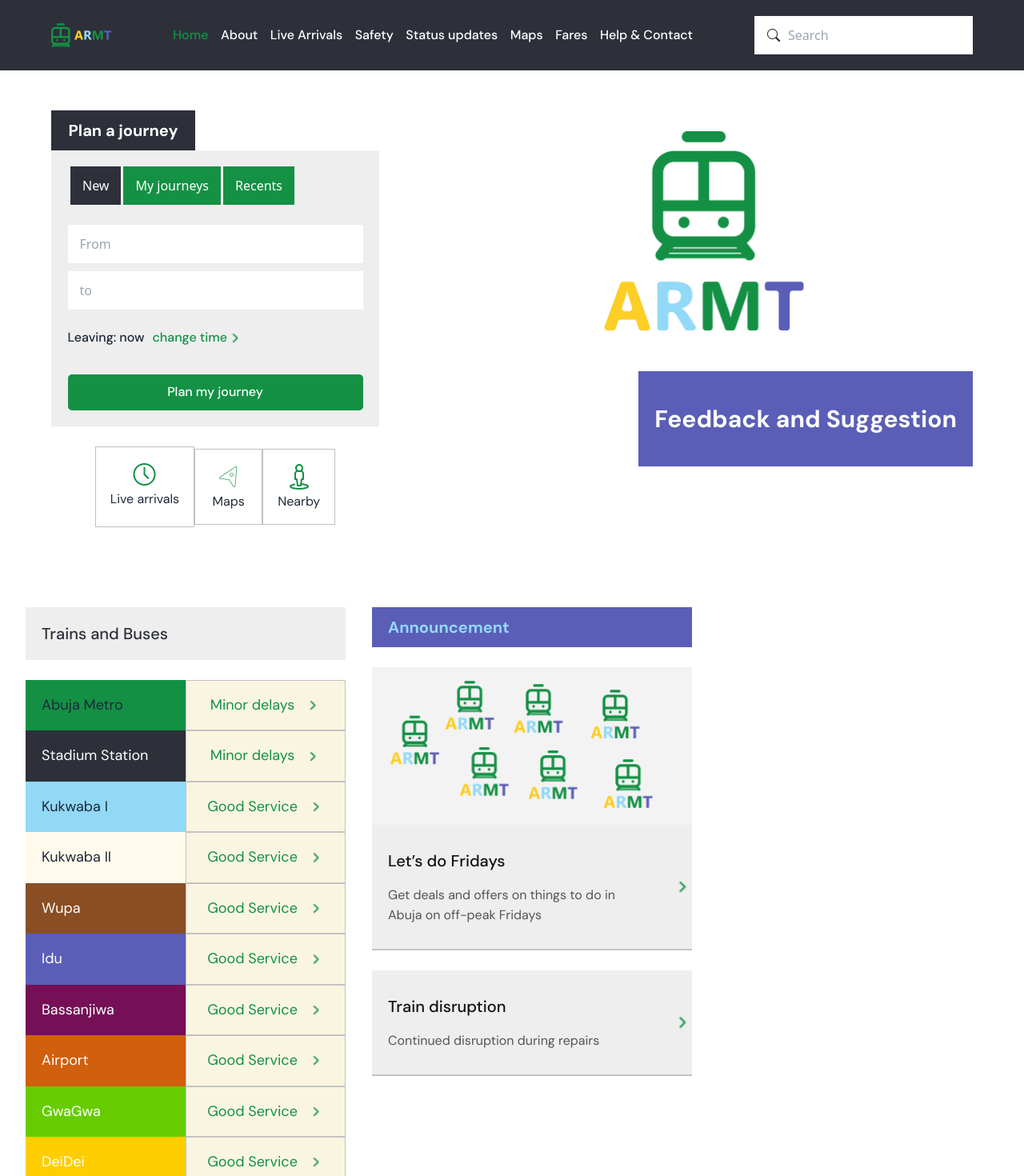
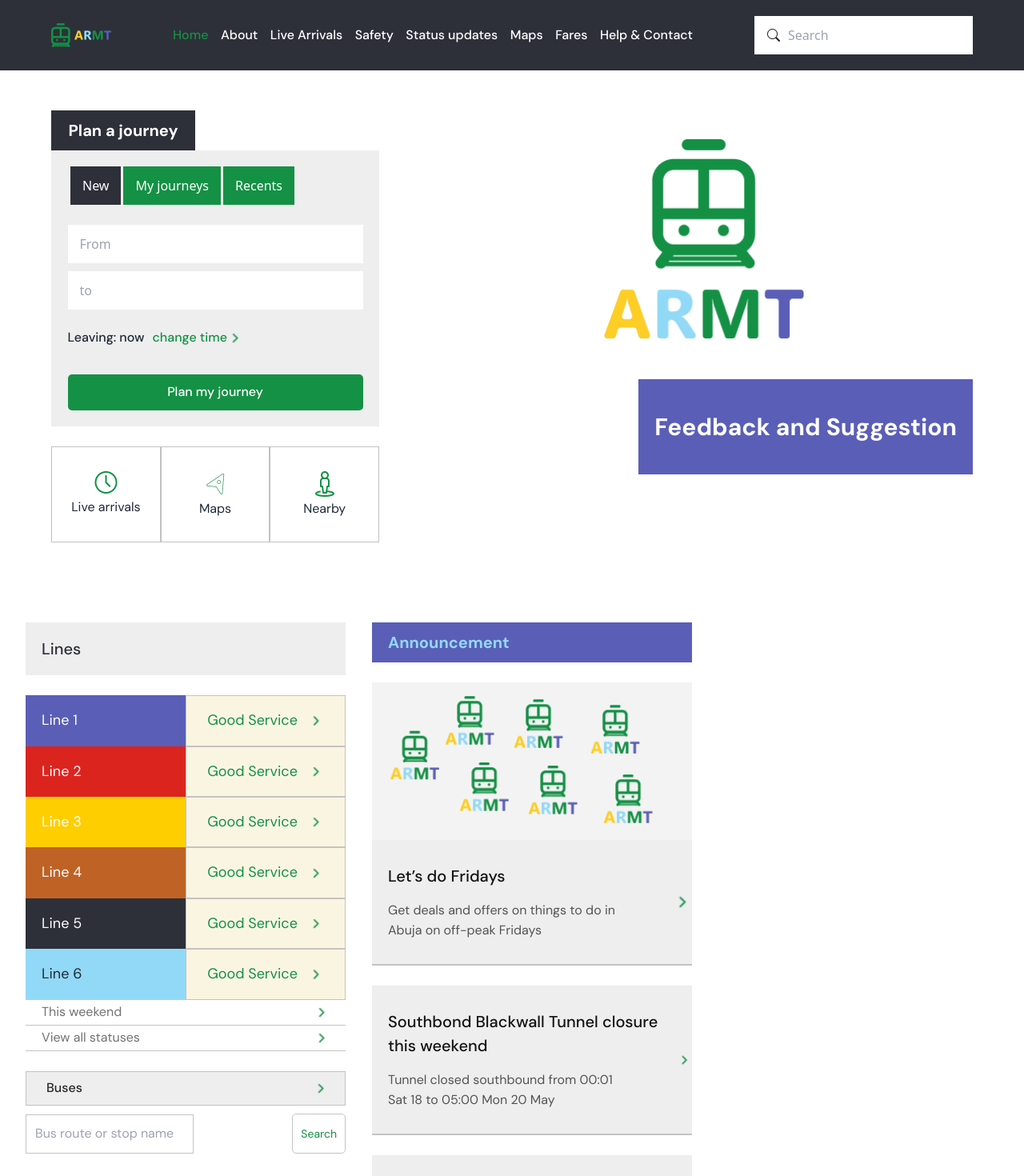
Before and after one commit to AxelCyberEnterprises/armt, a Next.js app: page / in a window 1280 px wide. Shown: the top 1470 px of the page at 80% size. Built offline with nearby package versions, Linux system fonts and the light colour scheme.

Commit message:
changes made to the home page

```diff
--- a/src/app/maps/page.jsx
+++ b/src/app/maps/page.jsx
@@ -1,4 +1,5 @@
 import Extras from '@/components/Extras/Extras'
+import Footer from '@/components/Footer/Footer'
 import Header from '@/components/header/Header'
 import React from 'react'
 import "./page.css"
--- a/src/app/page.css
+++ b/src/app/page.css
@@ -15,7 +15,8 @@
 .landing__container-section1_left {
   display: flex;
   flex-direction: column;
-  width: 410px;
+  max-width: 410px;
+  width:100%;
   margin-top: 50px;
 }
 .landing__container-section1_left > button {
@@ -38,6 +39,7 @@
 }
 .landing__container-paj_button {
   display: flex;
+  width: 100%;
   margin-top: 20px;
   gap: 3px;
   margin-left: 24px;
@@ -60,6 +62,7 @@
 }
 .landing__container-paj_input > input {
   padding: 12px 15px;
+  width: 100%;
 }
 .landing__container-paj_leaving {
   display: flex;
@@ -122,7 +125,12 @@
   line-height: 20.83px;
   overflow: hidden;
   text-align: center;
-  min-width: 85px;
+  margin: 0 auto;
+  justify-content: center;
+  width: 137px;
+  height: 120px;
+  cursor: pointer;
+  margin-bottom: 2px solid rgba(193, 193, 193, 1);
   border: 1px solid rgba(193, 193, 193, 1);
 }
 .landing__container-section1_right {
@@ -161,6 +169,7 @@
   display: flex;
   flex-grow: 1;
   max-width: 400px;
+  width: 100%;
   flex-wrap: wrap;
   flex-direction: column;
 }
@@ -438,4 +447,7 @@
   .landing__container-section2_column {
     max-width: 350px;
   }
+  .landing__container-section1 {
+    width: 95%;
+  }
 }
--- a/src/app/page.js
+++ b/src/app/page.js
@@ -66,10 +66,10 @@ function page() {
       <div className="landing__container-section2">
         <div className="landing__container-section2_column">
           <div className="landing__container-column_header-text">
-            <h2>Trains and Buses</h2>
+            <h2>Lines</h2>
           </div>
           <div className="landing__container-column_color-container">
-            <div className="landing__container-color_block">
+            {/* <div className="landing__container-color_block">
               <div className="color-block_left dark-green">
                 <p>Abuja Metro</p>
               </div>
@@ -87,9 +87,9 @@ function page() {
                 <p>Minor delays</p>
                 <img src="/arrow.png" alt="" width={20} height={20} />
               </div>
-            </div>
+            </div> */}
 
-            <div className="landing__container-color_block">
+            {/* <div className="landing__container-color_block">
               <div className="color-block_left aqua">
                 <p>Kukwaba I</p>
               </div>
@@ -125,10 +125,10 @@ function page() {
                 <p>Good Service</p>
                 <img src="/arrow.png" alt="" width={20} height={20} />
               </div>
-            </div>
+            </div> */}
             <div className="landing__container-color_block">
-              <div className="color-block_left indigo">
-                <p>Bassanjiwa</p>
+              <div className="color-block_left navy">
+                <p>Line 1</p>
               </div>
               <div className="color-block_right">
                 <p>Good Service</p>
@@ -136,17 +136,8 @@ function page() {
               </div>
             </div>
             <div className="landing__container-color_block">
-              <div className="color-block_left orange">
-                <p>Airport</p>
-              </div>
-              <div className="color-block_right">
-                <p>Good Service</p>
-                <img src="/arrow.png" alt="" width={20} height={20} />
-              </div>
-            </div>
-            <div className="landing__container-color_block">
-              <div className="color-block_left light-green">
-                <p>GwaGwa</p>
+              <div className="color-block_left red">
+                <p>Line 2</p>
               </div>
               <div className="color-block_right">
                 <p>Good Service</p>
@@ -155,16 +146,7 @@ function page() {
             </div>
             <div className="landing__container-color_block">
               <div className="color-block_left yellow">
-                <p>DeiDei</p>
-              </div>
-              <div className="color-block_right">
-                <p>Good Service</p>
-                <img src="/arrow.png" alt="" width={20} height={20} />
-              </div>
-            </div>
-            <div className="landing__container-color_block">
-              <div className="color-block_left red">
-                <p>Kagini</p>
+                <p>Line 3</p>
               </div>
               <div className="color-block_right">
                 <p>Good Service</p>
@@ -173,7 +155,25 @@ function page() {
             </div>
             <div className="landing__container-color_block">
               <div className="color-block_left light-brown">
-                <p>Gbazango</p>
+                <p>Line 4</p>
+              </div>
+              <div className="color-block_right">
+                <p>Good Service</p>
+                <img src="/arrow.png" alt="" width={20} height={20} />
+              </div>
+            </div>
+            <div className="landing__container-color_block">
+              <div className="color-block_left black">
+                <p>Line 5</p>
+              </div>
+              <div className="color-block_right">
+                <p>Good Service</p>
+                <img src="/arrow.png" alt="" width={20} height={20} />
+              </div>
+            </div>
+            <div className="landing__container-color_block">
+              <div className="color-block_left aqua">
+                <p>Line 6</p>
               </div>
               <div className="color-block_right">
                 <p>Good Service</p>
@@ -220,13 +220,13 @@ function page() {
                 extrasBody="Get deals and offers on things to do
                 in Abuja on off-peak Fridays"
               />
-              {/* <Extras
+              <Extras
                 extrasHead="Southbond Blackwall
                 Tunnel closure this
                 weekend"
                 extrasBody="Tunnel closed southbound from
                 00:01 Sat 18 to 05:00 Mon 20 May"
-              /> */}
+              />
               <Extras
                 extrasHead="Train disruption"
                 extrasBody="Continued disruption during repairs"
```
